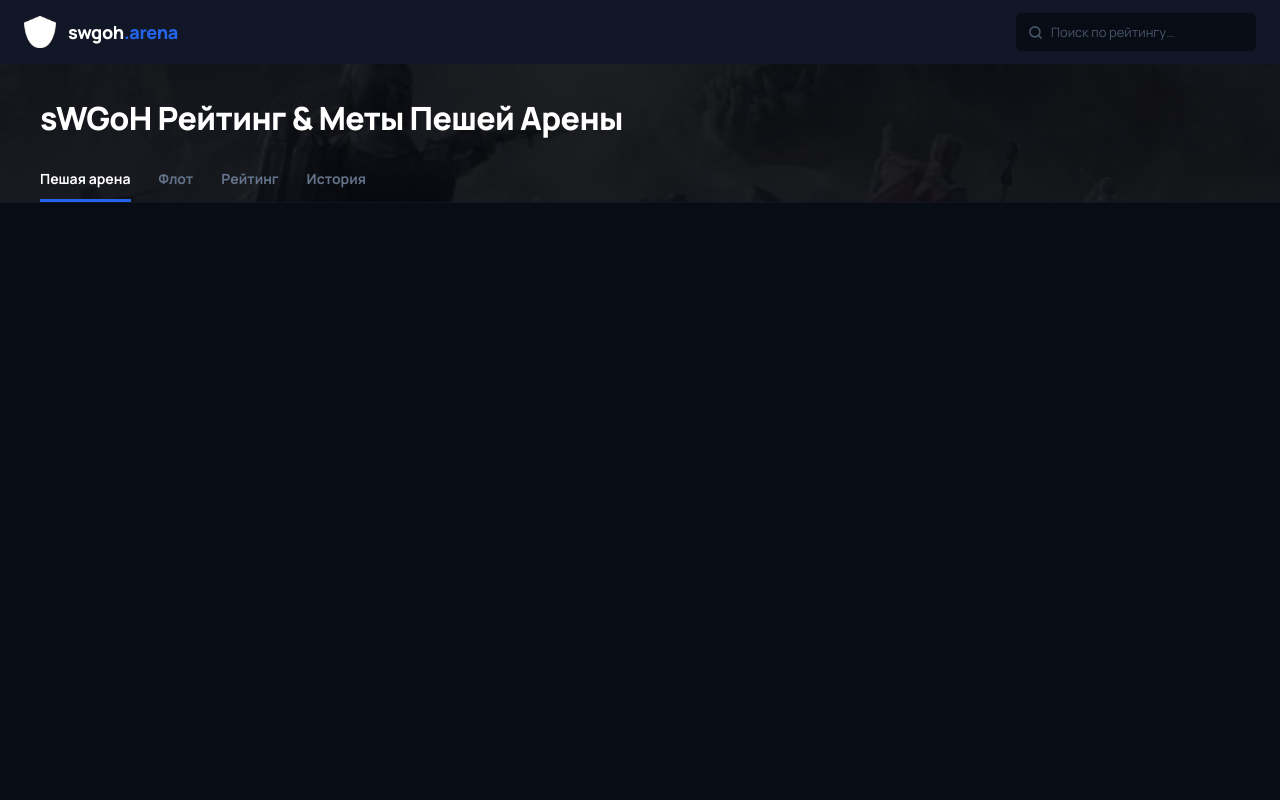
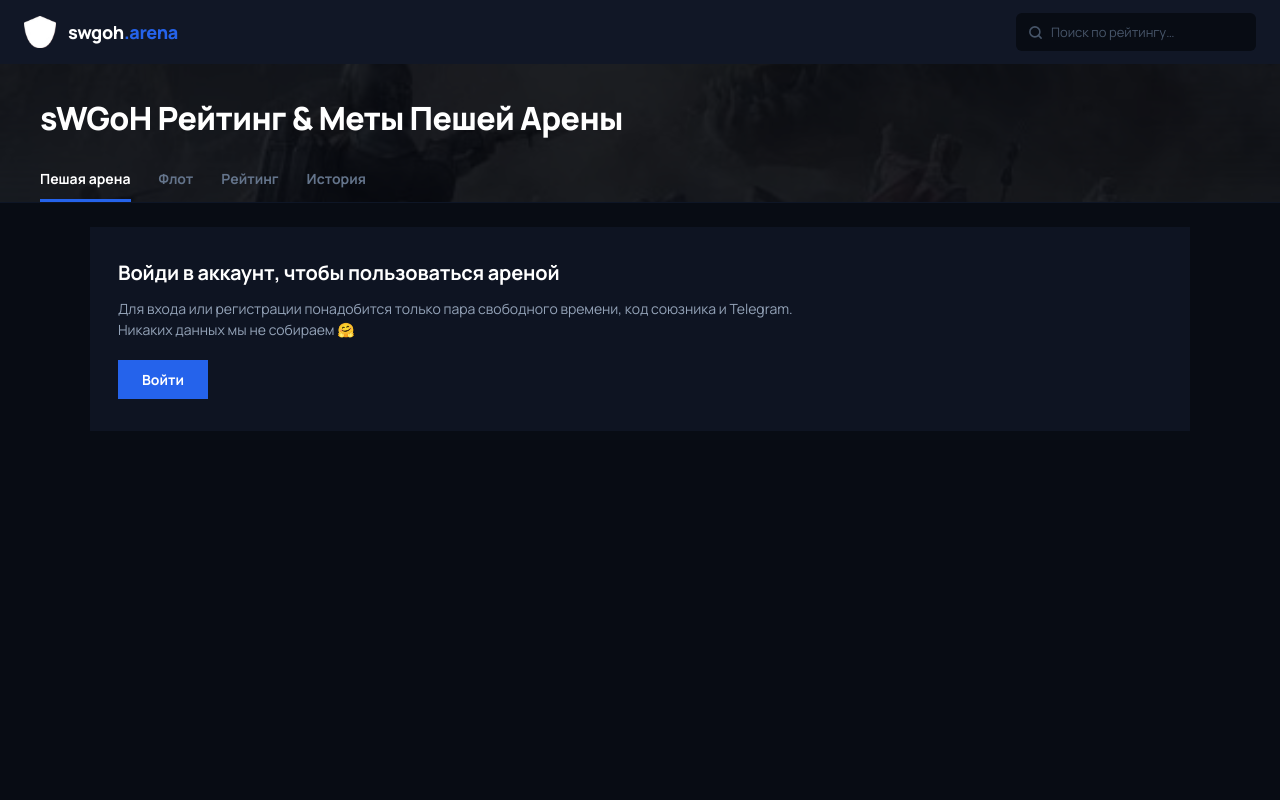
Before and after one commit to jango100500-ui/swgoh.arena, a React (Vite) app: page / in a window 1280 px wide. Shown: the top 800 px of the page. Built offline with nearby package versions, Linux system fonts and the light colour scheme.

Commit message:
Update Main.tsx

```diff
--- a/src/main/Main.tsx
+++ b/src/main/Main.tsx
@@ -1,9 +1,16 @@
 import { HeroBanner } from '../uis/HeroBanner';
+import { AuthBanner } from '../uis/AuthBanner';
+import { useAuth } from '../app/useAuth';
 
 export const Main = () => {
+  const { isAuthenticated } = useAuth();
+
   return (
     <main style={{ minHeight: '100vh', display: 'flex', flexDirection: 'column' }}>
       <HeroBanner />
+      <div style={{ padding: '0 24px', width: '100%' }}>
+        {!isAuthenticated && <AuthBanner />}
+      </div>
       <section style={{ maxWidth: '1200px', margin: '0 auto', padding: '40px 24px', flex: 1 }} />
     </main>
   );
```
